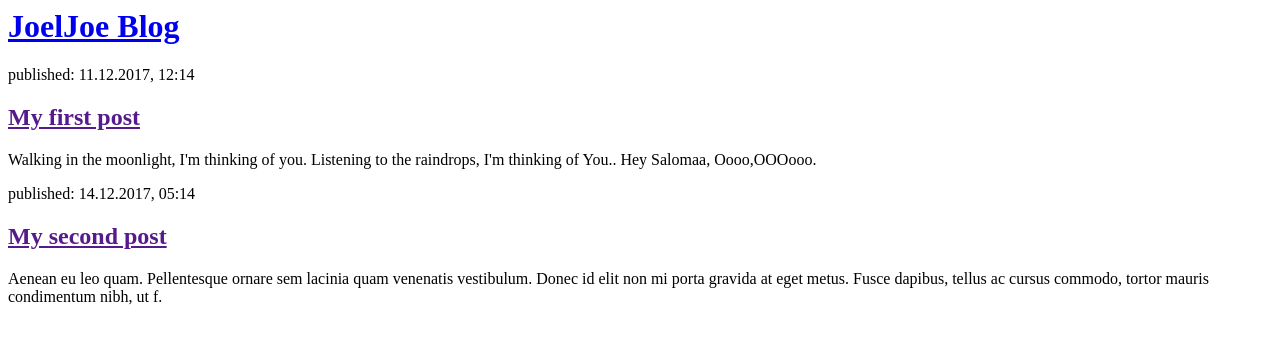
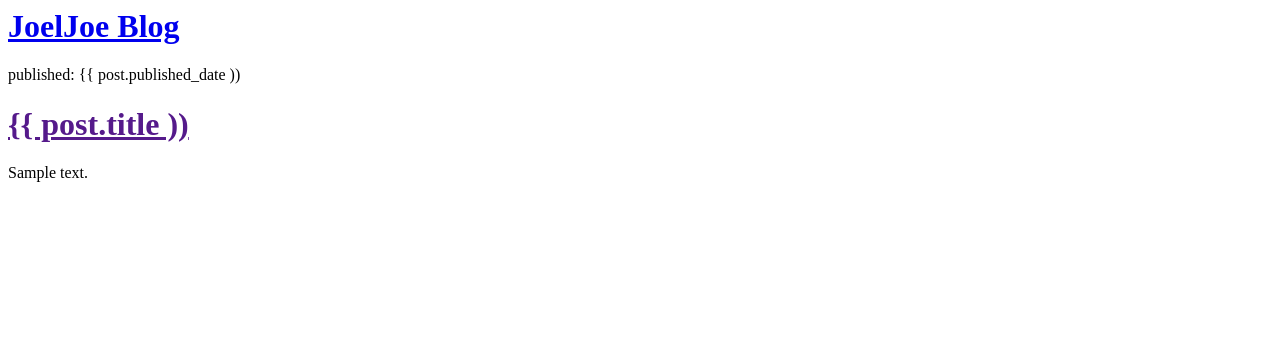
Before and after one commit to JoelDavisP/Django_projects, a Django app: template blog/templates/blog/post_list.html in a window 1280 px wide. Shown: the top 344 px of the page. Run offline with Django 3.2, Linux system fonts and the light colour scheme; the template is opened without the code that fills it: values that come from a table or form of the project are taken from there, others are empty; tables that the repository leaves empty hold one stand-in row (values such as "Sample post").

Commit message:
modified templates to display posts from database.

```diff
--- a/blog/templates/blog/post_list.html
+++ b/blog/templates/blog/post_list.html
@@ -6,17 +6,12 @@
         <div>
             <h1><a href="/">JoelJoe Blog</a></h1>
         </div>
-
-        <div>
-            <p>published: 11.12.2017, 12:14</p>
-            <h2><a href="">My first post</a></h2>
-            <p>Walking in the moonlight, I'm thinking of you. Listening to the raindrops, I'm thinking of You.. Hey Salomaa, Oooo,OOOooo.</p>
-        </div>
-
-        <div>
-            <p>published: 14.12.2017, 05:14</p>
-            <h2><a href="">My second post</a></h2>
-            <p>Aenean eu leo quam. Pellentesque ornare sem lacinia quam venenatis vestibulum. Donec id elit non mi porta gravida at eget metus. Fusce dapibus, tellus ac cursus commodo, tortor mauris condimentum nibh, ut f.</p>
-        </div>
+		{% for post in posts %}
+			<div>
+				<p>published: {{ post.published_date ))</p>
+				<h1><a href=''>{{ post.title ))</a></h1>
+				<p>{{ post.text|linebreaksbr }}</p>
+			</div>
+		{% endfor %}
     </body>
 </html>
--- a/blog/views.py
+++ b/blog/views.py
@@ -1,6 +1,8 @@
 from django.shortcuts import render
-
+from .models import Post
+from django.utils import timezone
 # Create your views here.
 
 def post_list(req):
-	return render(req, 'blog/post_list.html')
+	posts = Post.objects.filter(published_date__lte=timezone.now()).order_by('published_date')
+	return render(req, 'blog/post_list.html', {'posts':posts})
```
